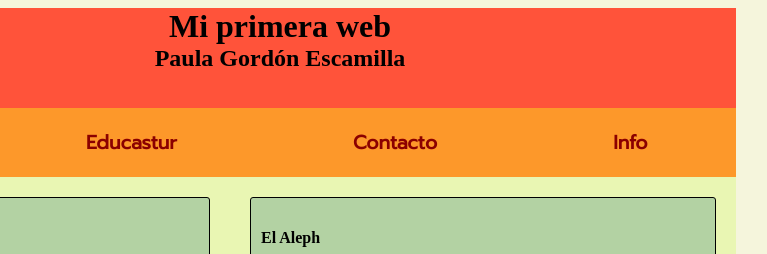
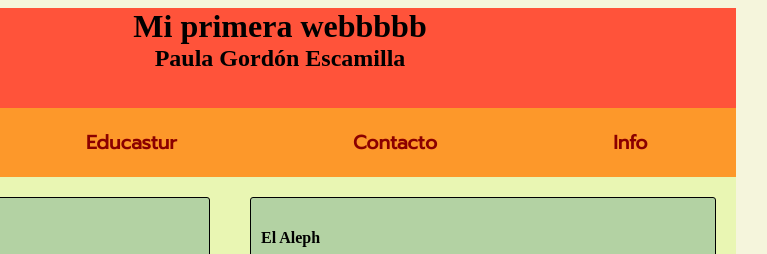
Before and after one commit to juancarlos-master/web-seguridad, a plain HTML site: page index.html in a window 1280 px wide. Shown: the top 254 px of the page, 410-1177 px from the left. Drawn offline with Linux system fonts and the light colour scheme; a web font is replaced by a local one.

Commit message:
Update index.html

```diff
--- a/index.html
+++ b/index.html
@@ -16,7 +16,7 @@
         <div id="encabezamiento">
             <img src="https://picsum.photos/150" alt="logo">
             <div id="titulos">
-                <h1>Mi primera web</h1>
+                <h1>Mi primera webbbbb</h1>
                 <h2>Paula Gordón Escamilla</h2>
             </div>
 
```
